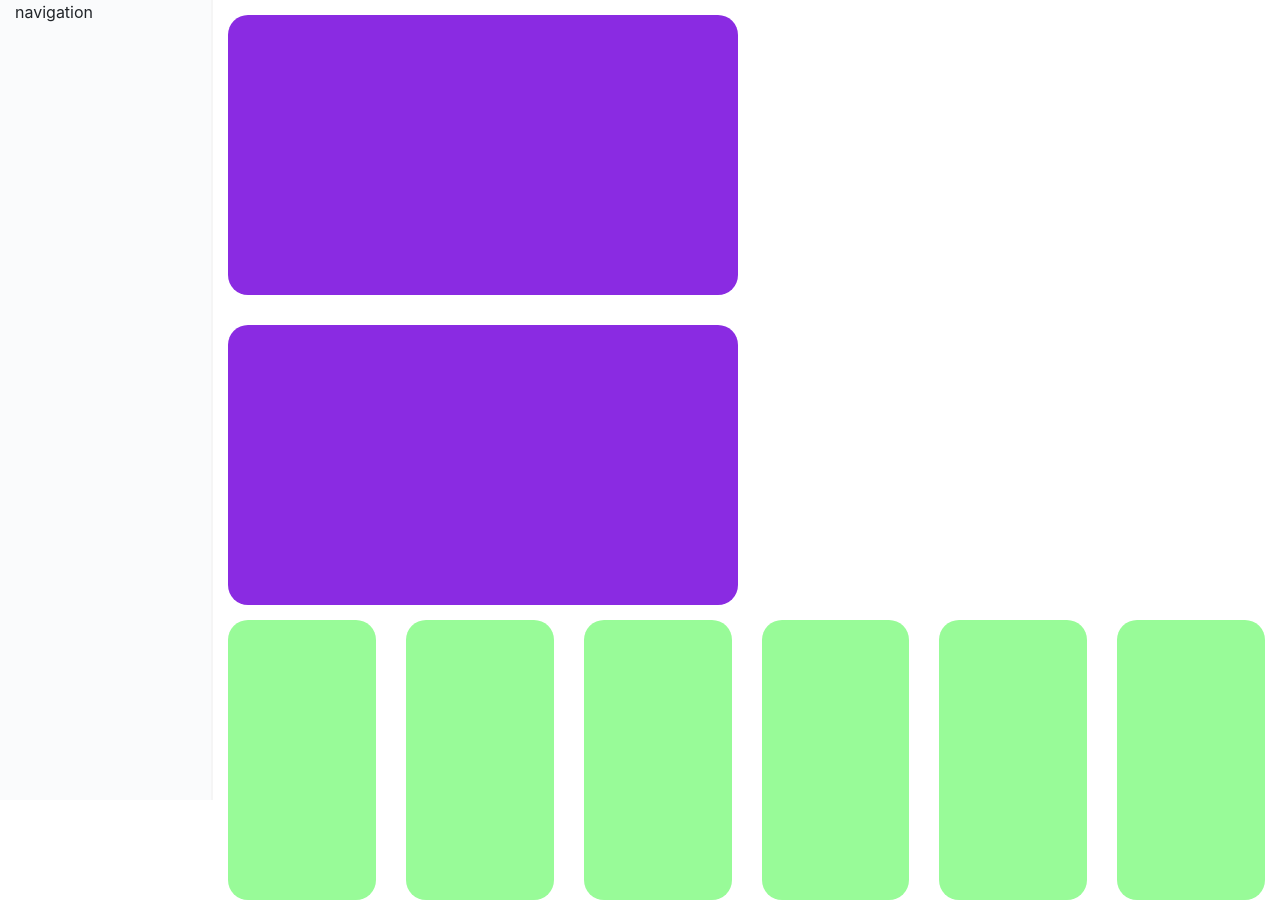
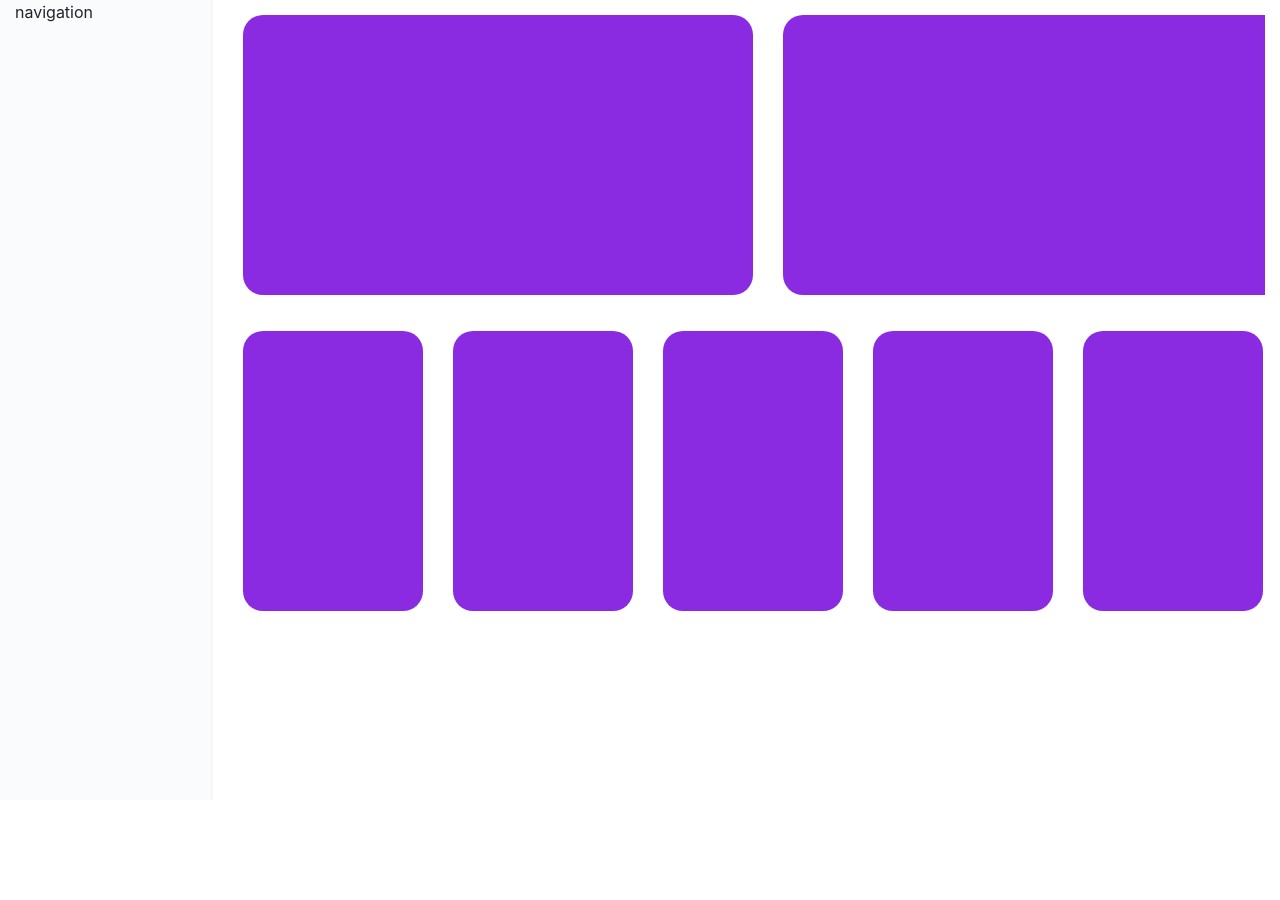
Before and after one commit to s4mf3nn/theMovieApp, a React (Create React App) app in the folder the-movie-app/: page / in a window 1280 px wide. After the commit the page ends 800 px from the top, so only its background shows below. Built offline with nearby package versions, Linux system fonts and the light colour scheme.

Commit message:
adding horizontal scrolling

```diff
--- a/the-movie-app/src/Components/MoviesHList.jsx
+++ b/the-movie-app/src/Components/MoviesHList.jsx
@@ -4,51 +4,59 @@ import React, { Component } from 'react';
 import styled from 'styled-components';
 
 //ReactStrap
-import { Container, Row, Col } from 'reactstrap';
+import { Container } from 'reactstrap';
 
-const Card = styled(Col)`
-    background-color: palegreen;
+const CardsContainer = styled.div`
+    overflow-x: scroll;
+    overflow-y: hidden;
+    scrollbar-color: #f3f3f3 white;
+    white-space: nowrap;
+`
+
+const Card = styled.div`
+    background-color: blueviolet;
     border-radius: 20px;
     height: 280px;
-    width: 100%;
+    padding: 15px;
+    margin: 15px;
+    width: 180px;
+    display: inline-block;
+    float: none;
 `
 
 class MoviesHList extends Component {
     render() {
         return (
             <Container fluid>
-                <Row>
-                    <Col md="2">
+                <CardsContainer>
                     <Card>
 
                     </Card>
-                    </Col>
-                    <Col md="2">
                     <Card>
 
                     </Card>
-                    </Col>
-                    <Col md="2">
                     <Card>
 
                     </Card>
-                    </Col>
-                    <Col md="2">
                     <Card>
 
                     </Card>
-                    </Col>
-                    <Col md="2">
                     <Card>
 
                     </Card>
-                    </Col>
-                    <Col md="2">
                     <Card>
 
                     </Card>
-                    </Col>
-                </Row>
+                    <Card>
+
+                    </Card>
+                    <Card>
+
+                    </Card>
+                    <Card>
+
+                    </Card>
+                </CardsContainer>
             </Container>
         );
     }
--- a/the-movie-app/src/Components/MoviesSlide.jsx
+++ b/the-movie-app/src/Components/MoviesSlide.jsx
@@ -4,7 +4,15 @@ import React, { Component } from 'react';
 import styled from 'styled-components';
 
 //ReactStrap
-import { Container, Row, Col } from 'reactstrap';
+import { Container } from 'reactstrap';
+
+
+const SlideCardContainer = styled.div`
+    overflow-x: scroll;
+    overflow-y: hidden;
+    scrollbar-color: #f3f3f3 white;
+    white-space: nowrap;
+`
 
 const SlideCard = styled.div`
     background-color: blueviolet;
@@ -13,20 +21,34 @@ const SlideCard = styled.div`
     padding: 15px;
     margin: 15px;
     width: 510px;
+    display: inline-block;
+    float: none;
 `
 
 class MoviesSlide extends Component {
     render() {
         return (
             <Container fluid>
-                <Row>
+                <SlideCardContainer>
                     <SlideCard>
 
                     </SlideCard>
                     <SlideCard>
 
                     </SlideCard>
-                </Row>
+                    <SlideCard>
+
+                    </SlideCard>
+                    <SlideCard>
+
+                    </SlideCard>
+                    <SlideCard>
+
+                    </SlideCard>
+                    <SlideCard>
+
+                    </SlideCard>
+                </SlideCardContainer>
             </Container>
         );
     }
```
Lines whose indentation alone changed are shown as unchanged.
